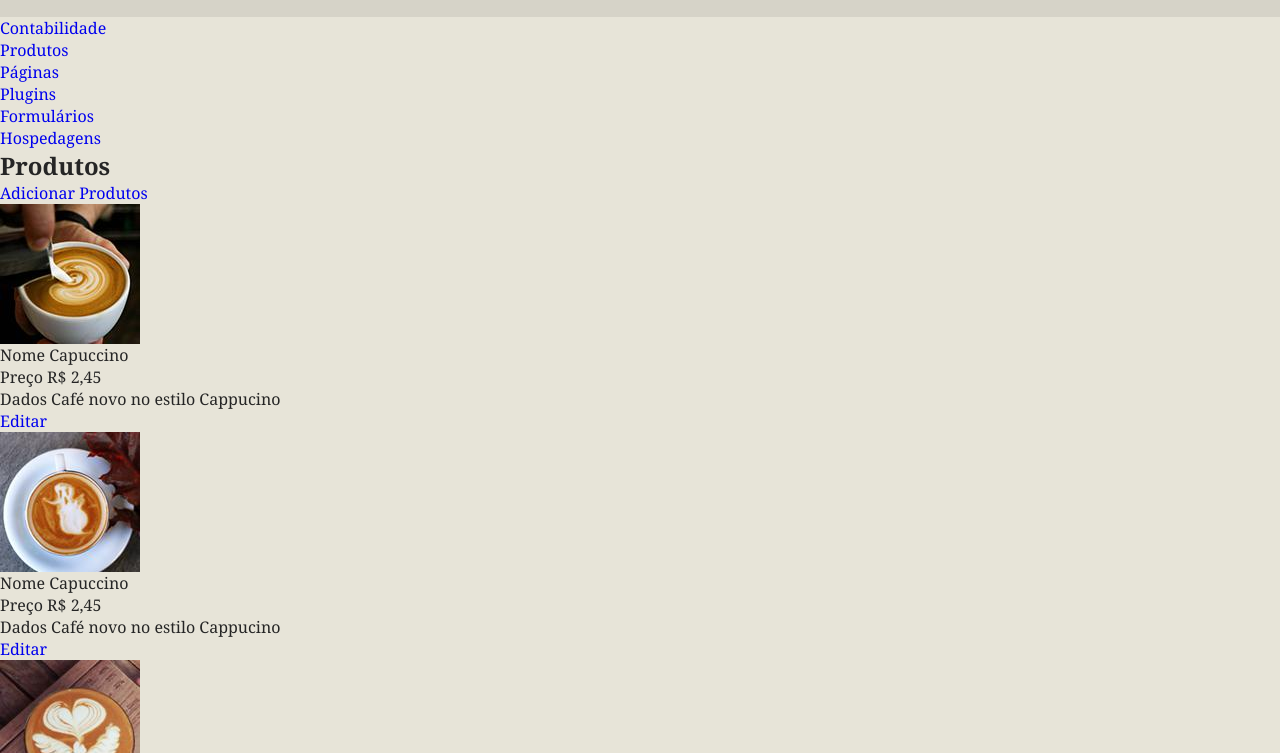
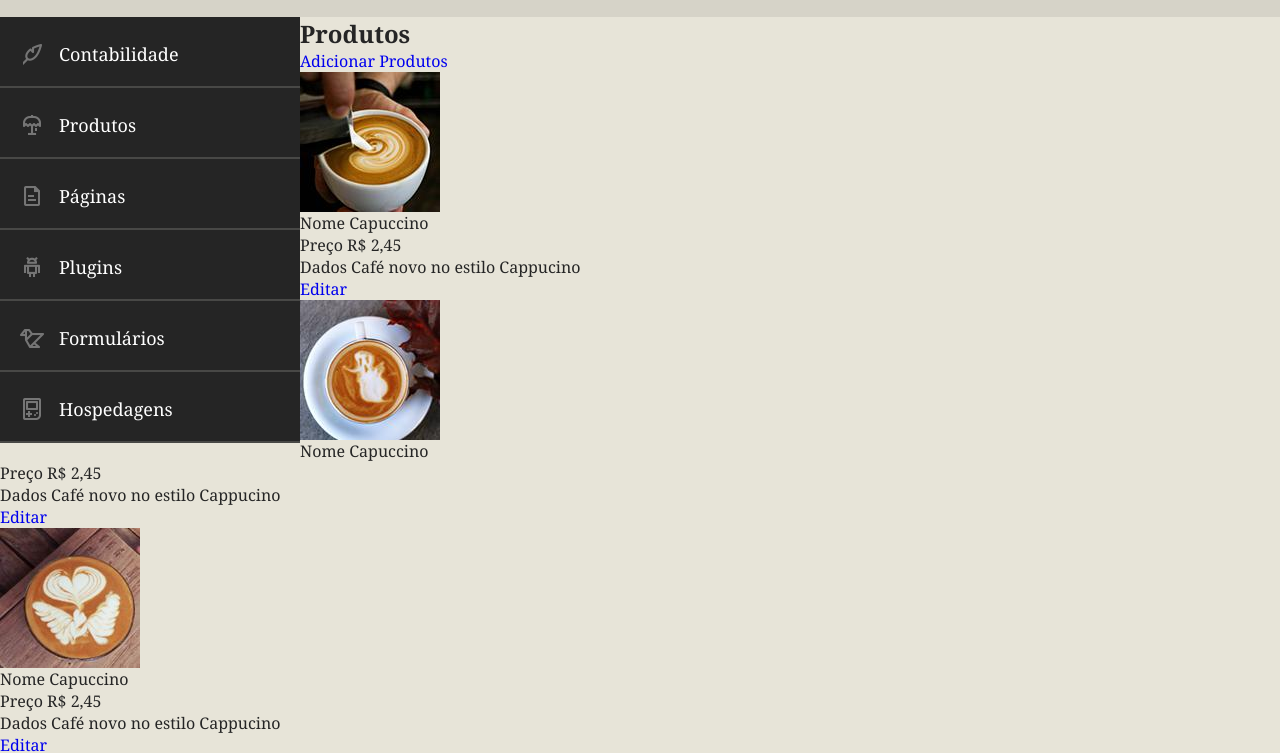
Before and after one commit to LeonardoPilatti/brafe-3-puro, a plain HTML site: page index.html in a window 1280 px wide. Shown: the part 47-800 px from the top of the page. Drawn offline with Linux system fonts and the light colour scheme.

Commit message:
layout side-nav

```diff
--- a/css/style.css
+++ b/css/style.css
@@ -63,3 +63,57 @@ a {
 .header-menu ul li:first-child a {
     padding-left: 0px;
 }
+
+/* MAIN */
+
+/* Side-nav */
+
+.side-nav {
+    width: 300px;
+    background: #252525;
+    float: left;
+}
+
+.side-nav ul li a {
+    /* esse display block eh para o "a" ficar do tamanho inteiro do side-nav (dos 300px) */
+    display: block;
+    color: #fff;
+    border-bottom: 2px solid #484846;
+    font-size: 1.125em;
+    padding: 20px;
+}
+
+.side-nav ul li a::before {
+    content: "";
+    display: inline-block;
+    width: 24px;
+    height: 24px;
+    position: relative;
+    top: 5px;
+    margin-right: 15px;
+    background-image: url("../img/icones.png");
+}
+
+.nav-contabilidade::before {
+    background-position: 0 0;
+}
+/* ir colocando o -24 para ele posicionar a imagem correta */
+.nav-produtos::before {
+    background-position: 0 -24px;
+}
+
+.nav-paginas::before {
+    background-position: 0 calc(-24px * 2);
+}
+
+.nav-plugins::before {
+    background-position: 0 calc(-24px * 3);
+}
+
+.nav-formularios::before {
+    background-position: 0 calc(-24px * 4);
+}
+
+.nav-hospedagens::before {
+    background-position: 0 calc(-24px * 5);
+}
--- a/index.html
+++ b/index.html
@@ -23,15 +23,15 @@
         </nav>
     </header>
 
-<main>
-    <nav>
+<main class="main-container">
+    <nav class="side-nav">
         <ul>
-            <li><a href="#">Contabilidade</a></li>
-            <li><a href="#">Produtos</a></li>
-            <li><a href="#">Páginas</a></li>
-            <li><a href="#">Plugins</a></li>
-            <li><a href="#">Formulários</a></li>
-            <li><a href="#">Hospedagens</a></li>
+            <li><a class="nav-contabilidade" href="#">Contabilidade</a></li>
+            <li><a class="nav-produtos" href="#">Produtos</a></li>
+            <li><a class="nav-paginas" href="#">Páginas</a></li>
+            <li><a class="nav-plugins" href="#">Plugins</a></li>
+            <li><a class="nav-formularios" href="#">Formulários</a></li>
+            <li><a class="nav-hospedagens" href="#">Hospedagens</a></li>
         </ul>
     </nav>
 
```
